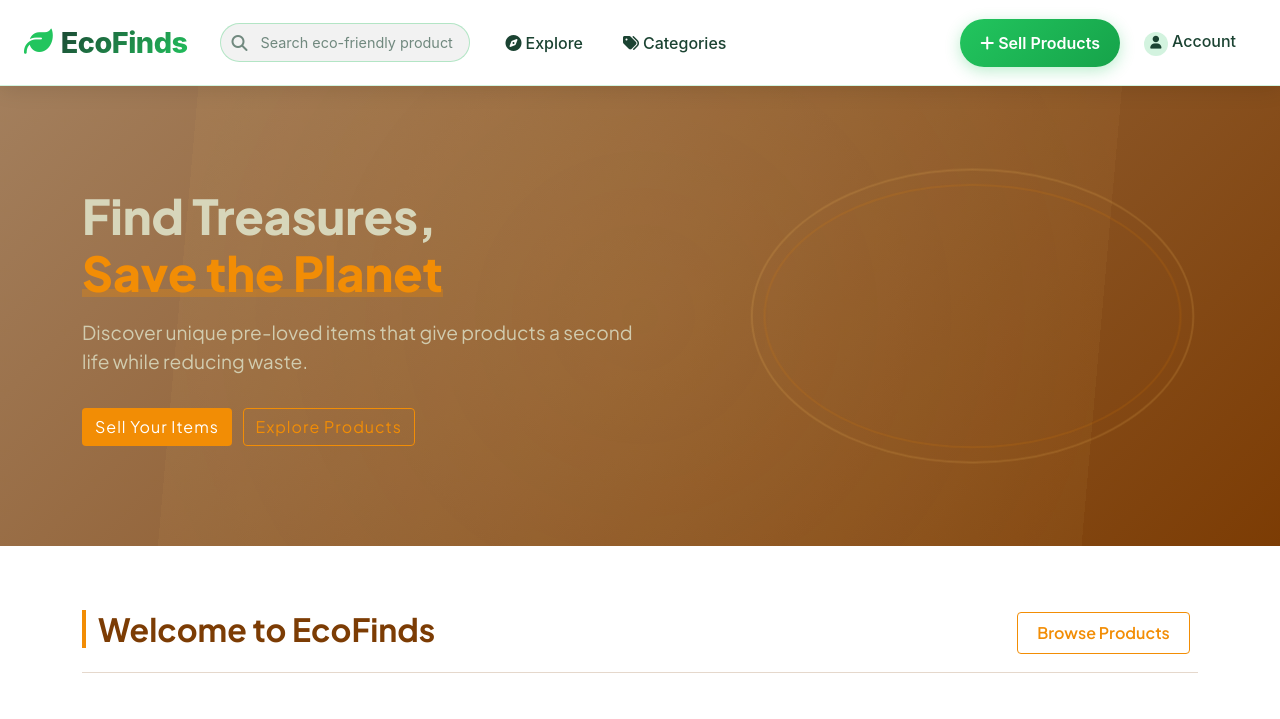
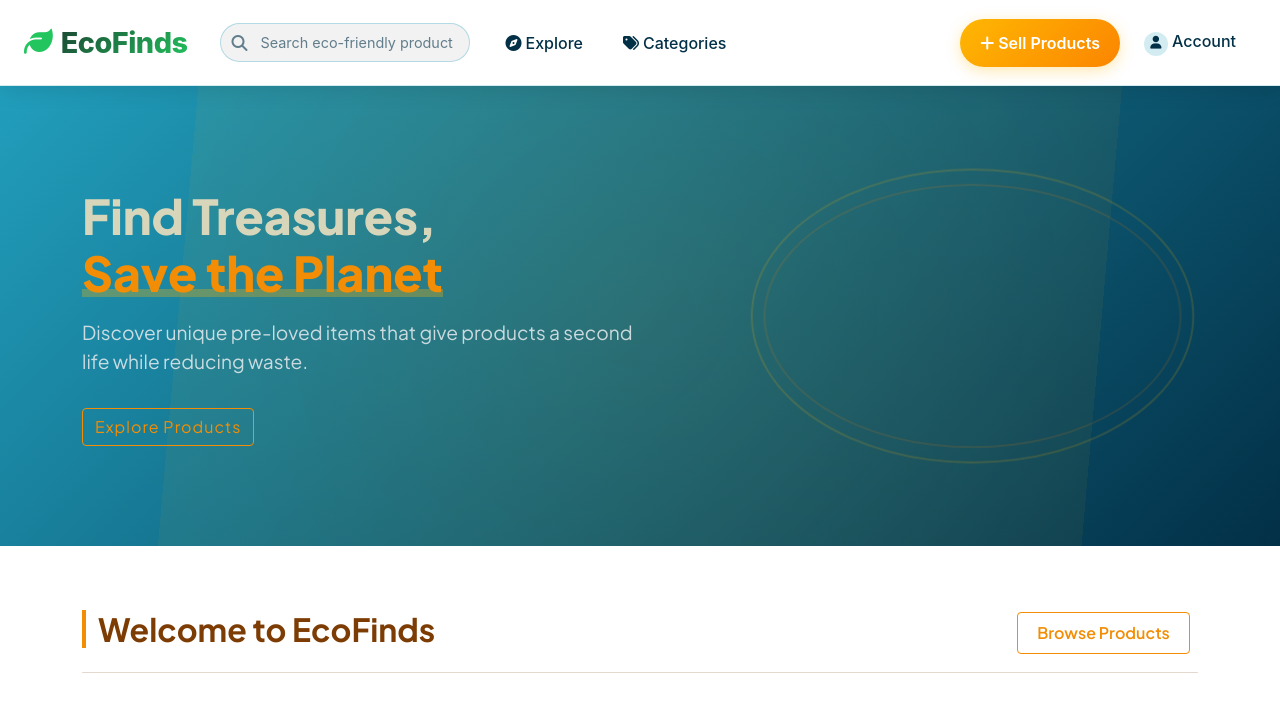
Before and after one commit to Anuraj-dev/EcoFinds, a Flask app: page / in a window 1280 px wide. Shown: the top 719 px of the page. Run offline with Flask 3, Linux system fonts and the light colour scheme.

Commit message:
Styling improved for index, nav and root

```diff
--- a/static/css/navbar.css
+++ b/static/css/navbar.css
@@ -3,7 +3,7 @@
 .navbar {
   background: #ffffff !important;
   border: none !important;
-  border-bottom: 1px solid rgba(34, 197, 94, 0.2) !important;
+  border-bottom: 1px solid rgba(33, 158, 188, 0.2) !important;
   box-shadow: 0 4px 20px rgba(0, 0, 0, 0.1) !important;
   padding: 1rem 0 !important;
   transition: all 0.3s cubic-bezier(0.4, 0, 0.2, 1) !important;
@@ -67,7 +67,7 @@
 }
 
 .nav-link {
-  color: #1b4332 !important;
+  color: #023047 !important;
   font-weight: 500 !important;
   font-size: 1rem !important;
   padding: 0.75rem 1rem !important;
@@ -90,14 +90,13 @@
   transform: translateX(-50%);
   width: 0;
   height: 2px;
-  background: #22c55e !important;
+  background: #ffb703 !important;
   transition: width 0.3s cubic-bezier(0.4, 0, 0.2, 1) !important;
   border-radius: 1px !important;
 }
 
 .nav-link:hover {
-  color: #22c55e !important;
-  background: rgba(34, 197, 94, 0.1) !important;
+  background: rgba(255, 183, 3, 0.1) !important;
   transform: translateY(-1px) !important;
   box-shadow: none !important;
 }
@@ -116,10 +115,10 @@
 
 .search-input {
   background: rgba(0, 0, 0, 0.05) !important;
-  border: 1px solid rgba(34, 197, 94, 0.3) !important;
+  border: 1px solid rgba(33, 158, 188, 0.3) !important;
   border-radius: 25px !important;
   padding: 0.5rem 1rem 0.5rem 2.5rem !important;
-  color: #1b4332 !important;
+  color: #023047 !important;
   font-size: 0.9rem !important;
   width: 250px !important;
   transition: all 0.3s cubic-bezier(0.4, 0, 0.2, 1) !important;
@@ -129,19 +128,19 @@
 .search-input:focus {
   outline: none !important;
   background: rgba(255, 255, 255, 0.15) !important;
-  border-color: #22c55e !important;
-  box-shadow: 0 0 0 3px rgba(34, 197, 94, 0.2) !important;
+  border-color: #219ebc !important;
+  box-shadow: 0 0 0 3px rgba(33, 158, 188, 0.2) !important;
   width: 300px !important;
 }
 
 .search-input::placeholder {
-  color: rgba(27, 67, 50, 0.6) !important;
+  color: rgba(2, 48, 71, 0.6) !important;
 }
 
 .search-icon {
   position: absolute !important;
   left: 0.75rem !important;
-  color: rgba(27, 67, 50, 0.6) !important;
+  color: rgba(2, 48, 71, 0.6) !important;
   z-index: 10 !important;
   pointer-events: none !important;
 }
@@ -150,36 +149,36 @@
 .navbar-nav.ms-auto .nav-link {
   margin: 0 0.25rem !important;
   background: transparent !important;
-  color: #1b4332 !important;
+  color: #023047 !important;
   font-weight: 500 !important;
   border: none !important;
   box-shadow: none !important;
 }
 
 .navbar-nav.ms-auto .nav-link:hover {
-  color: #22c55e !important;
-  background: rgba(34, 197, 94, 0.1) !important;
+  color: #ffb703 !important;
+  background: rgba(255, 183, 3, 0.1) !important;
   transform: translateY(-1px) !important;
   box-shadow: none !important;
 }
 
 /* Special styling for Sell Products button */
 .navbar-nav .nav-link[href="/products/new"] {
-  background: linear-gradient(135deg, #22c55e, #16a34a) !important;
+  background: linear-gradient(135deg, #ffb703, #fb8500) !important;
   color: #ffffff !important;
   font-weight: 600 !important;
   padding: 0.75rem 1.25rem !important;
   border-radius: 25px !important;
   border: none !important;
-  box-shadow: 0 4px 15px rgba(34, 197, 94, 0.3) !important;
+  box-shadow: 0 4px 15px rgba(255, 183, 3, 0.3) !important;
   transition: all 0.3s cubic-bezier(0.4, 0, 0.2, 1) !important;
 }
 
 .navbar-nav .nav-link[href="/products/new"]:hover {
-  background: linear-gradient(135deg, #16a34a, #15803d) !important;
+  background: linear-gradient(135deg, #fb8500, #ffb703) !important;
   color: #ffffff !important;
   transform: translateY(-2px) !important;
-  box-shadow: 0 6px 20px rgba(34, 197, 94, 0.4) !important;
+  box-shadow: 0 6px 20px rgba(251, 133, 0, 0.4) !important;
 }
 
 .navbar-nav .nav-link[href="/products/new"]::after {
@@ -257,7 +256,7 @@
 }
 
 .user-menu .fa-user {
-  background: rgba(34, 197, 94, 0.2) !important;
+  background: rgba(33, 158, 188, 0.2) !important;
   padding: 0.25rem !important;
   border-radius: 50% !important;
   width: 24px !important;
--- a/static/css/root.css
+++ b/static/css/root.css
@@ -2,7 +2,7 @@
 
 /* Hero Banner */
 .hero-banner {
-  background: linear-gradient(135deg, #a37f5d 0%, #7c3c04 100%);
+  background: linear-gradient(135deg, #219ebc 0%, #023047 100%);
   padding: 5rem 0;
   margin-bottom: 2rem;
   position: relative;
@@ -18,8 +18,8 @@
   height: 200%;
   background: radial-gradient(
     circle,
-    rgba(251, 196, 100, 0.1) 0%,
-    rgba(251, 196, 100, 0) 70%
+    rgba(255, 183, 3, 0.1) 0%,
+    rgba(255, 183, 3, 0) 70%
   );
   animation: rotate 25s linear infinite;
   z-index: 1;
@@ -64,13 +64,13 @@
   left: 0;
   width: 100%;
   height: 8px;
-  background-color: rgba(242, 141, 5, 0.3);
+  background-color: rgba(255, 183, 3, 0.3);
   z-index: -1;
 }
 
 .hero-subtitle {
   font-size: 1.2rem;
-  color: rgba(215, 214, 186, 0.9);
+  color: rgba(220, 229, 233, 0.9);
   margin-bottom: 1.5rem;
   max-width: 90%;
   position: relative;
@@ -99,7 +99,7 @@
   left: 0;
   right: 0;
   bottom: 0;
-  border: 2px solid rgba(251, 196, 100, 0.3);
+  border: 2px solid rgba(255, 183, 3, 0.3);
   border-radius: 50%;
   animation: pulse 3s ease-in-out infinite;
 }
@@ -111,14 +111,14 @@
   left: 20px;
   right: 20px;
   bottom: 20px;
-  border: 2px solid rgba(242, 141, 5, 0.3);
+  border: 2px solid rgba(251, 133, 0, 0.3);
   border-radius: 50%;
   animation: pulse 3s ease-in-out infinite 1.5s;
 }
 
 /* Banner Styling */
 .eco-banner {
-  background: linear-gradient(to right, #7c3c04, #a37f5d);
+  background: linear-gradient(to right, #023047, #219ebc);
   border-radius: 0;
   overflow: hidden;
   position: relative;
--- a/templates/root.html
+++ b/templates/root.html
@@ -13,9 +13,6 @@
           reducing waste.
         </p>
         <div class="hero-actions">
-          <a href="/products/new" class="btn btn-primary-eco me-2"
-            >Sell Your Items</a
-          >
           <a href="/products/" class="btn btn-secondary-eco"
             >Explore Products</a
           >
```
Also changed, not shown: other parts of static/css/navbar.css (+21 -21 lines), other parts of static/css/root.css (+14 -14 lines), static/css/index.css (+14 -14 lines).
